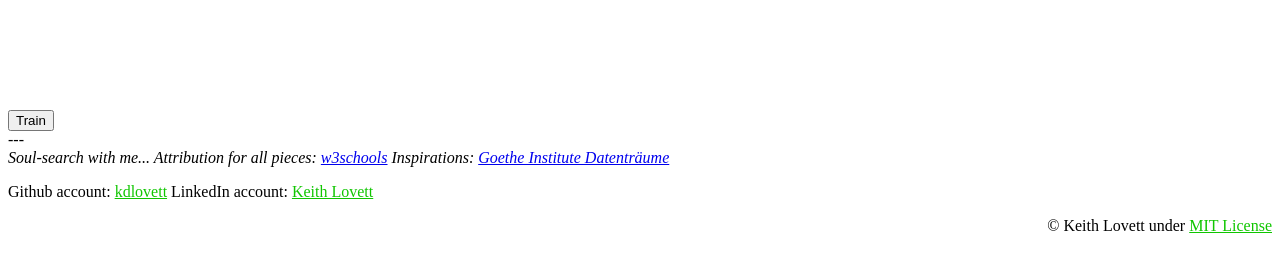
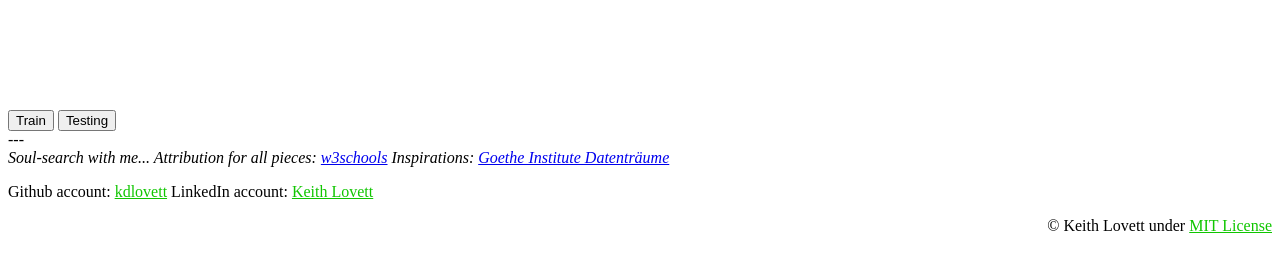
Before and after one commit to kdlovett/keith-website, a Jekyll site: the page built from showcase.html, in a window 1280 px wide. Shown: the part 474-746 px from the top of the page. Built offline with Jekyll 4.4.1, drawn with Linux system fonts in a browser that asks for light colours.

Commit message:
updating theater

```diff
--- a/showcase.html
+++ b/showcase.html
@@ -38,6 +38,7 @@ permalink: /theater/
     <br/><br/><br/><br/><br/><br/><br/><br/>
     <br/><br/><br/><br/><br/><br/><br/><br/>
     <button onclick="trainOpener()">Train</button>
+    <button onclick="trainOpener()">Testing</button>
   </body>
 
 <br/>---<br/>
```
